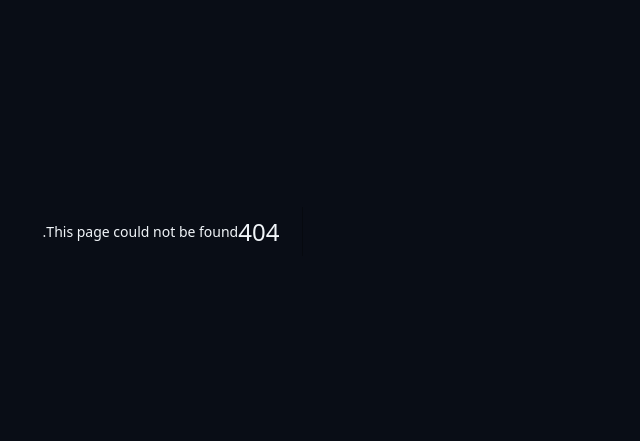
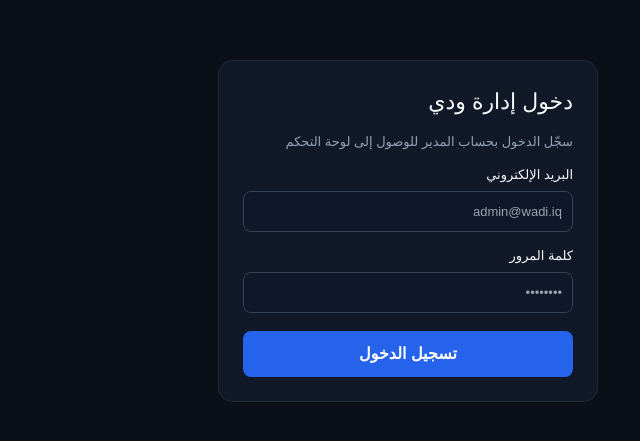
Before and after one commit to lathmhmmed-gif/wadi-admin-1, a Next.js app: page /login in a window 1280 px wide. Before the commit this address had no page. Shown: the part 169-610 px from the top of the page, without its empty margins (499-1139 px from the left). Built offline with nearby package versions, Linux system fonts and the light colour scheme; no server answers.

Commit message:
Create page.tsx

```diff
--- /dev/null
+++ b/src/app/login/page.tsx
@@ -0,0 +1,156 @@
+'use client';
+
+import { FormEvent, useMemo, useState } from 'react';
+import { useRouter } from 'next/navigation';
+import { createClient } from '@/lib/supabase';
+
+export default function WadiAdminLoginPage() {
+  const router = useRouter();
+  const supabase = useMemo(() => createClient(), []);
+
+  const [email, setEmail] = useState('');
+  const [password, setPassword] = useState('');
+  const [loading, setLoading] = useState(false);
+  const [errorMsg, setErrorMsg] = useState<string | null>(null);
+
+  const handleLogin = async (e: FormEvent) => {
+    e.preventDefault();
+    setLoading(true);
+    setErrorMsg(null);
+
+    try {
+      const { data, error } = await supabase.auth.signInWithPassword({
+        email: email.trim(),
+        password,
+      });
+
+      if (error || !data.user) {
+        setErrorMsg('بيانات الدخول غير صحيحة. تأكد من البريد وكلمة المرور.');
+        setLoading(false);
+        return;
+      }
+
+      const { data: prof } = await supabase
+        .from('profiles')
+        .select('*')
+        .eq('id', data.user.id)
+        .maybeSingle();
+
+      const roleValue = String(prof?.role ?? prof?.user_role ?? '').toLowerCase();
+      if (roleValue && roleValue !== 'admin') {
+        await supabase.auth.signOut();
+        setErrorMsg('هذا الحساب ليس حساب مدير (admin) في لوحة ودي.');
+        setLoading(false);
+        return;
+      }
+
+      router.replace('/');
+      router.refresh();
+    } catch {
+      setErrorMsg('حدث خطأ أثناء تسجيل الدخول. حاول مرة أخرى.');
+      setLoading(false);
+    }
+  };
+
+  return (
+    <main
+      dir="rtl"
+      style={{
+        minHeight: '100vh',
+        display: 'grid',
+        placeItems: 'center',
+        background: '#0b0f17',
+        color: '#f8fafc',
+        fontFamily: 'sans-serif',
+        padding: 20,
+      }}
+    >
+      <form
+        onSubmit={handleLogin}
+        style={{
+          width: '100%',
+          maxWidth: 380,
+          background: '#111827',
+          border: '1px solid #1f2937',
+          borderRadius: 14,
+          padding: 24,
+          display: 'flex',
+          flexDirection: 'column',
+          gap: 14,
+        }}
+      >
+        <h1 style={{ margin: 0, fontSize: 22 }}>دخول إدارة ودي</h1>
+        <p style={{ margin: 0, color: '#94a3b8', fontSize: 13 }}>
+          سجّل الدخول بحساب المدير للوصول إلى لوحة التحكم
+        </p>
+
+        {errorMsg && (
+          <div
+            style={{
+              padding: 10,
+              borderRadius: 8,
+              background: '#450a0a',
+              border: '1px solid #ef4444',
+              fontSize: 13,
+            }}
+          >
+            {errorMsg}
+          </div>
+        )}
+
+        <label style={{ display: 'flex', flexDirection: 'column', gap: 6, fontSize: 13 }}>
+          البريد الإلكتروني
+          <input
+            type="email"
+            required
+            value={email}
+            onChange={(e) => setEmail(e.target.value)}
+            placeholder="admin@wadi.iq"
+            style={{
+              padding: 10,
+              borderRadius: 8,
+              border: '1px solid #334155',
+              background: '#0f172a',
+              color: '#fff',
+            }}
+          />
+        </label>
+
+        <label style={{ display: 'flex', flexDirection: 'column', gap: 6, fontSize: 13 }}>
+          كلمة المرور
+          <input
+            type="password"
+            required
+            value={password}
+            onChange={(e) => setPassword(e.target.value)}
+            placeholder="••••••••"
+            style={{
+              padding: 10,
+              borderRadius: 8,
+              border: '1px solid #334155',
+              background: '#0f172a',
+              color: '#fff',
+            }}
+          />
+        </label>
+
+        <button
+          type="submit"
+          disabled={loading}
+          style={{
+            padding: 11,
+            borderRadius: 8,
+            border: 'none',
+            background: '#2563eb',
+            color: '#fff',
+            fontWeight: 700,
+            cursor: 'pointer',
+            marginTop: 4,
+          }}
+        >
+          {loading ? 'جاري الدخول...' : 'تسجيل الدخول'}
+        </button>
+      </form>
+    </main>
+  );
+}
```
